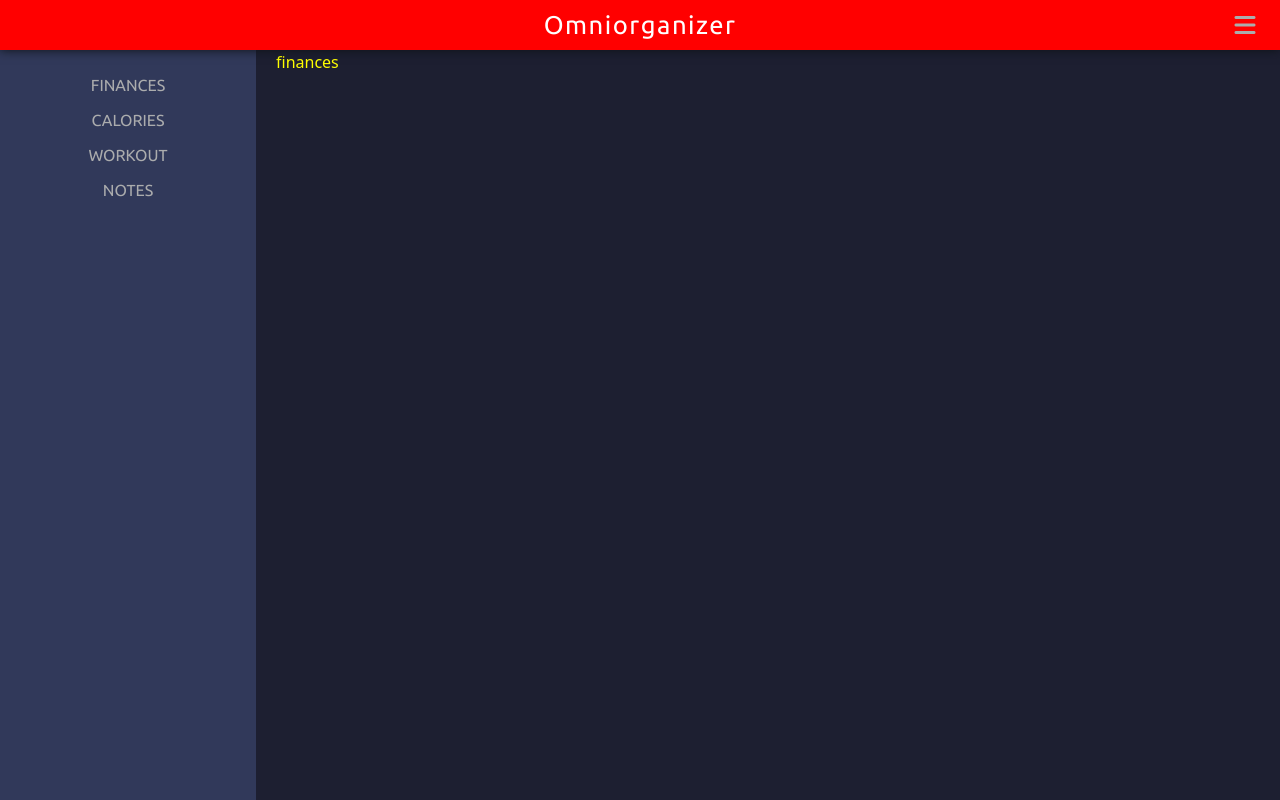
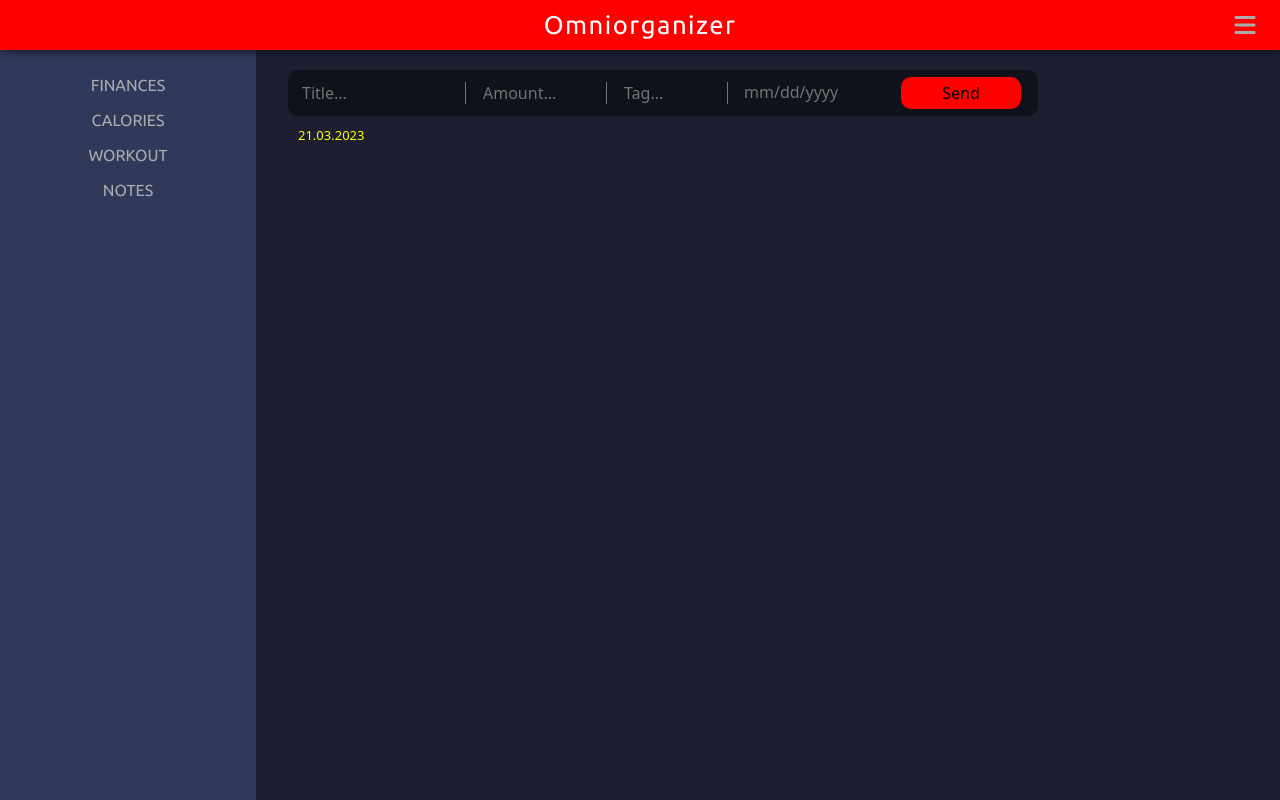
Before and after one commit to paka95/omni_organizer, a Django app: page /finances/ in a window 1280 px wide. Run offline with Django 4.2, Linux system fonts and the light colour scheme; some libraries are stand-ins or nearby versions.

Commit message:
Created div with form inputs for an expence

```diff
--- a/finances/templates/finances/index.html
+++ b/finances/templates/finances/index.html
@@ -7,5 +7,53 @@
 {% endblock %}
 
 {% block content %}
-<div style="color: yellow">finances</div>
+    <div class="content-row">
+        <form>
+        <div class="input-wrapper title-cell">
+            <input type="text" placeholder="Title..." class="input-cell">
+        </div>
+        <div class="separator"></div>
+        <div class="input-wrapper amount-cell">
+            <input type="text" placeholder="Amount..." class="input-cell">
+        </div>
+        <div class="separator"></div>
+        <div class="input-wrapper tag-cell">
+            <input type="text" placeholder="Tag..." class="input-cell">
+        </div>
+        <div class="separator"></div>
+        <div class="input-wrapper date-cell">
+            <input type="date" class="input-cell-date">
+        </div>
+        <button type="submit" class="content-row-btn">Send</button>
+        </form>
+    </div>
+
+    <div style="color: yellow; font-size: small; margin-left: 10px;">21.03.2023</div>
+
+    <!-- content row start -->
+    <!-- <div class="content-row" style="padding: 5px;">
+        <div class="input-wrapper" style="flex-basis: 160px; flex-shrink: 0; flex-grow: 0;">
+            jakiś wydatek
+        </div>
+
+        <div class="separator"></div>
+
+        <div class="input-wrapper" style="flex-basis: 120px; flex-shrink: 0; flex-grow: 0;">
+            54.54
+        </div>
+
+        <div class="separator"></div>
+
+        <div class="input-wrapper" style="flex-basis: 100px; flex-shrink: 0; flex-grow: 0;">
+            transport
+        </div>
+
+        <div class="separator"></div>
+
+        <div class="input-wrapper" style="flex-basis: 80px; flex-shrink: 0; flex-grow: 0;">
+            data
+        </div>
+    </div> -->
+    <!-- content row end -->
+
 {% endblock %}
--- a/static/styles-finances.css
+++ b/static/styles-finances.css
@@ -1,8 +1,117 @@
 #nav {
-
     background-color: red;
 }
 
 #site-name a {
     color:white
 }
+
+.content-row {
+    background-color: #0F111B;
+    border-radius: 10px;
+    max-width: 750px;
+    padding: 2px;
+    margin: 10px 0;
+    display: flex;
+}
+
+input:focus {
+    outline: none;
+  }
+
+.input-wrapper {
+    /* background-color: rgb(109, 93, 93); */
+    /* width: 100px; */
+    border-radius: 10px;
+    padding: 5px;
+    height: 32px;
+    line-height: 20px;
+}
+
+.input-cell {
+    background-color: transparent;
+    border: none;
+    caret-color: red;
+    width: 100%;
+    /* color: green */
+    transition: 0.6s ease;
+}
+
+.input-cell:focus, .input-cell:hover{
+    border-bottom: 1px solid #1890ff;
+}
+
+::placeholder {
+    color: rgb(116, 116, 116)
+}
+
+.input-cell-date {
+    background-color: transparent;
+    border:none;
+    color: rgb(116, 116, 116)
+}
+
+.title-cell {
+    flex-basis: 160px;
+    flex-shrink: 0;
+    flex-grow: 0;
+}
+
+.amount-cell {
+    flex-basis: 120px;
+    flex-shrink: 0;
+    flex-grow: 0;
+}
+
+.tag-cell {
+    flex-basis: 100px;
+    flex-shrink: 0;
+    flex-grow: 0;
+}
+
+.date-cell {
+    flex-basis: 80px;
+    flex-shrink: 0;
+    flex-grow: 0;
+}
+
+form {
+    display: flex;
+    flex-direction: row;
+    position: relative;
+    padding: 5px
+  }
+
+.separator {
+    top:30%;
+    bottom:30%;
+    border-left:1px solid rgb(116, 116, 116);
+    margin: 5px 10px;
+  }
+
+input[type="date"]::-webkit-calendar-picker-indicator {
+    background: transparent;
+    bottom: 0;
+    color: transparent;
+    cursor: pointer;
+    height: auto;
+    left: 0;
+    position: absolute;
+    right: 0;
+    top: 0;
+    width: auto;
+}
+
+.content-row-btn {
+    margin: 0 10px;
+    background-color: red;
+    border: none;
+    border-radius: 10px;
+    width: 120px;
+    transition: 0.2s;
+    margin-left: auto;
+}
+
+.content-row-btn:hover {
+    background-color: rgb(179, 4, 4);
+}
--- a/static/styles.css
+++ b/static/styles.css
@@ -82,8 +82,9 @@
     border-radius: 5px;
     right: 0;
     z-index: 1;
-    background-color: rgba(171, 172, 173, 0.6);
-    border: 1px solid rgb(171, 172, 173);
+    background-color: #0F111B;
+    /* border: 1px solid rgb(65, 66, 66); */
+    box-shadow: 0 0 4px 1px black;
   }
 
   .dropdown-content a {
@@ -214,3 +215,10 @@
     background-color: rgb(51, 192, 51);
     color: rgb(29, 39, 48);
 }
+
+
+.container-custom {
+    /* border: solid 2px white; */
+    border-radius: 10px;
+    margin: 20px 0;
+}
--- a/templates/base/base.html
+++ b/templates/base/base.html
@@ -36,7 +36,9 @@
     {% endblock %}
 
     <div id="content">
-        {% block content %}{% endblock %}
+        <div class="container container-custom">
+            {% block content %}{% endblock %}
+        </div>
     </div>
 
 
```
